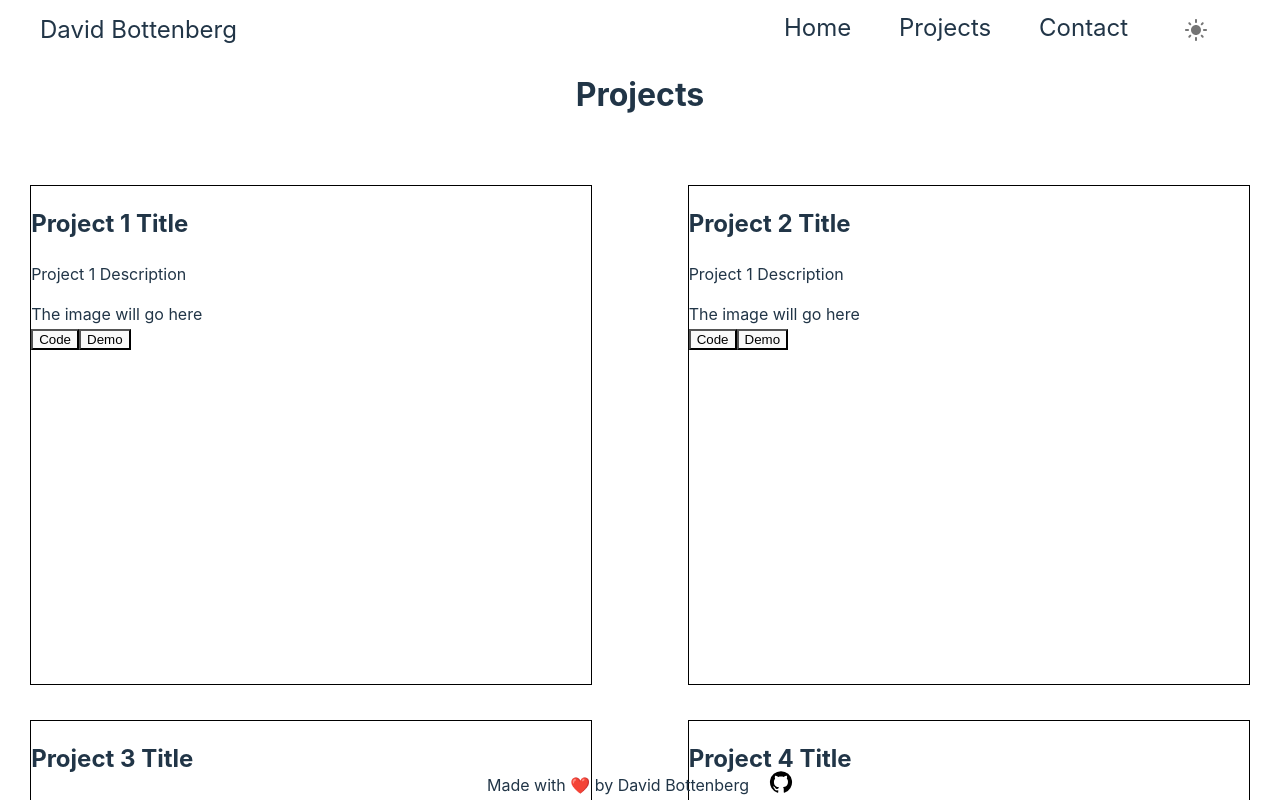
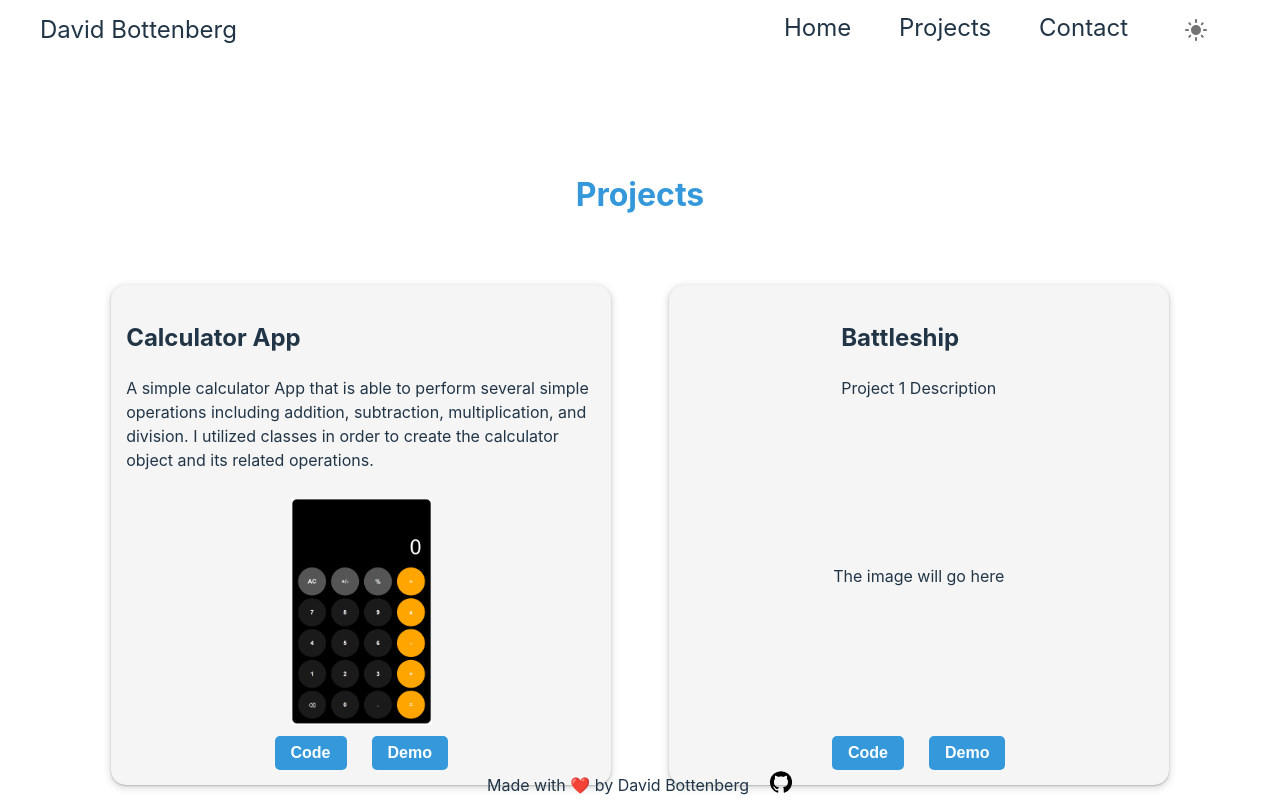
Before and after one commit to davebott-dev/portfolio, a React (Vite) app: page /projects in a window 1280 px wide. Built offline with nearby package versions, Linux system fonts and the light colour scheme.

Commit message:
more updates to project page

```diff
--- a/src/App.css
+++ b/src/App.css
@@ -282,23 +282,77 @@ a {
 }
 .project-grid{
   display: grid;
-  grid-template-columns: repeat(auto-fill,minmax(550px,1fr));
+  grid-template-columns: repeat(auto-fill,minmax(500px,1fr));
   grid-template-rows: 100px repeat(3,500px);
   grid-auto-rows: 500px;
   grid-gap: 35px;
-  margin-bottom: 90px;
+  margin: 100px;
   justify-items: center;
 }
 .project-grid>h1{
   grid-column: 1/-1;
   grid-row: 1;
   text-align: center;
+  color: #3498DB;
 }
 .project-card{
-  border: 1px solid black;
+  box-shadow: rgba(60, 64, 67, 0.3) 0px 1px 2px 0px, rgba(60, 64, 67, 0.15) 0px 2px 6px 2px;
+  background: whitesmoke;
   width: 90%;
+  display: flex;
+  flex-direction: column;
+  justify-content: space-between;
+  align-items: center;
+  border-radius: 15px;
+  padding: 15px;
+  gap: 10px;
+  transition: transform 0.05s ease-in-out;
+}
+.project-card>div{
+  text-align: left;
+}
+.project-card>div:nth-child(2) {
+  display: flex;
+  justify-content: center;
+  height: auto;
+  overflow: hidden;
+}
+.project-card>div:nth-child(2)>img {
+  height: auto;
+  width: 30%;
 
 }
+.project-card>div:nth-child(3){
+  display: flex;
+  flex-direction: row;
+  width: 100%;
+  justify-content: center;
+  gap: 25px;
+}
+.project-card>div:nth-child(3)>button{
+  padding: 8px 16px;
+  background: #3498DB;
+  color: white;
+  font-size: 16px;
+  font-weight: bold;
+  outline: none;
+  border: none;
+  border-radius: 5px;
+  text-decoration: none;
+  cursor: pointer;
+  transition: background 0.2s ease-out;
+}
+button a {
+  color: white;
+  text-decoration: none;
+}
+.project-card>div:nth-child(3)>button:hover {
+  background: #1a425c;
+}
+.project-card:hover{
+  transform: translateY(-20px) scale(1.02);
+}
+
 @keyframes scroll-horizontal {
   from{
     left: 100%
@@ -313,9 +367,6 @@ a {
     color: #213547;
     background-color: #ffffff;
   }
-  a:hover {
-    color: #747bff;
-  }
   button {
     background-color: #f9f9f9;
   }
--- a/src/routes/Projects.jsx
+++ b/src/routes/Projects.jsx
@@ -1,61 +1,159 @@
-
 function Projects() {
-
-
   return (
     <div className="project-grid">
       <h1>Projects</h1>
-            <div className="project-card a">
-                <h2>Project 1 Title</h2>
-                <p>Project 1 Description</p>
-                <div> The image will go here</div>
+      <div className="project-card">
         <div>
-                    <button>Code</button><button>Demo</button>
+          <h2>Calculator App</h2>
+          <p>
+            A simple calculator App that is able to perform several simple
+            operations including addition, subtraction, multiplication, and
+            division. I utilized classes in order to create the calculator object
+            and its related operations. {" "}
+          </p>
+        </div>
+        <div>
+            <img src="./project1.png" alt="" />
+        </div>
+        <div>
+          <button><a href="https://github.com/davebott-dev/calculator/tree/main">Code</a></button>
+          <button>Demo</button>
         </div>
       </div>
       <div className="project-card">
-            <h2>Project 2 Title</h2>
+        <div>
+          <h2>Battleship</h2>
           <p>Project 1 Description</p>
+        </div>
         <div> The image will go here</div>
         <div>
-                    <button>Code</button><button>Demo</button>
+          <button>Code</button>
+          <button>Demo</button>
+        </div>
+      </div>
+      <div className="project-card">
+        <div>
+          <h2>Tic-Tac-Toe</h2>
+          <p>Project 1 Description</p>
+        </div>
+        <div> The image will go here</div>
+        <div>
+          <button>Code</button>
+          <button>Demo</button>
+        </div>
+      </div>
+      <div className="project-card">
+        <div>
+          <h2>Pokemon Memory Game</h2>
+          <p>Project 1 Description</p>
+        </div>
+        <div> The image will go here</div>
+        <div>
+          <button>Code</button>
+          <button>Demo</button>
         </div>
       </div>
       <div className="project-card a">
-            <h2>Project 3 Title</h2>
+        <div>
+          <h2>CV Generator</h2>
           <p>Project 1 Description</p>
+        </div>
         <div> The image will go here</div>
         <div>
-                    <button>Code</button><button>Demo</button>
+          <button>Code</button>
+          <button>Demo</button>
         </div>
       </div>
       <div className="project-card">
-            <h2>Project 4 Title</h2>
+        <div>
+          <h2>Fake Shopping Application</h2>
           <p>Project 1 Description</p>
+        </div>
         <div> The image will go here</div>
         <div>
-                    <button>Code</button><button>Demo</button>
-                </div>
-            </div>
-            <div className="project-card a">
-            <h2>Project 5 Title</h2>
-                <p>Project 1 Description</p>
-                <div> The image will go here</div>
-                <div>
-                    <button>Code</button><button>Demo</button>
+          <button>Code</button>
+          <button>Demo</button>
         </div>
       </div>
       <div className="project-card">
-            <h2>Project 6 Title</h2>
+        <div>
+          <h2>Mini-Messageboard</h2>
           <p>Project 1 Description</p>
+        </div>
         <div> The image will go here</div>
         <div>
-                    <button>Code</button><button>Demo</button>
+          <button>Code</button>
+          <button>Demo</button>
         </div>
       </div>
-
+      <div className="project-card">
+        <div>
+          <h2>Inventory Application</h2>
+          <p>Project 1 Description</p>
         </div>
-    )
+        <div> The image will go here</div>
+        <div>
+          <button>Code</button>
+          <button>Demo</button>
+        </div>
+      </div>
+      <div className="project-card">
+        <div>
+          <h2>File Uploader</h2>
+          <p>Project 1 Description</p>
+        </div>
+        <div> The image will go here</div>
+        <div>
+          <button>Code</button>
+          <button>Demo</button>
+        </div>
+      </div>
+      <div className="project-card">
+        <div>
+          <h2>Sample Authentication App (using jwt)</h2>
+          <p>Project 1 Description</p>
+        </div>
+        <div> The image will go here</div>
+        <div>
+          <button>Code</button>
+          <button>Demo</button>
+        </div>
+      </div>
+      <div className="project-card">
+        <div>
+          <h2>Sample Authenication App (using passport-local)</h2>
+          <p>Sample Authenication App (using passport-local) </p>
+        </div>
+        <div> The image will go here</div>
+        <div>
+          <button>Code</button>
+          <button>Demo</button>
+        </div>
+      </div>
+      <div className="project-card">
+        <div>
+          <h2>Full Stack Messaging App</h2>
+          <p>Sample Authenication App (using passport-local) </p>
+        </div>
+        <div> The image will go here</div>
+        <div>
+          <button>Code</button>
+          <button>Demo</button>
+        </div>
+      </div>
+      <div className="project-card">
+        <div>
+          <h2>Portfolio</h2>
+          <p>Sample Authenication App (using passport-local) </p>
+        </div>
+        <div> The image will go here</div>
+        <div>
+          <button>Code</button>
+          <button>Demo</button>
+        </div>
+      </div>
+    </div>
+  );
 }
 
 export default Projects;
```
Also changed, not shown: public/project1.png (added). Lines whose indentation alone changed are shown as unchanged.
